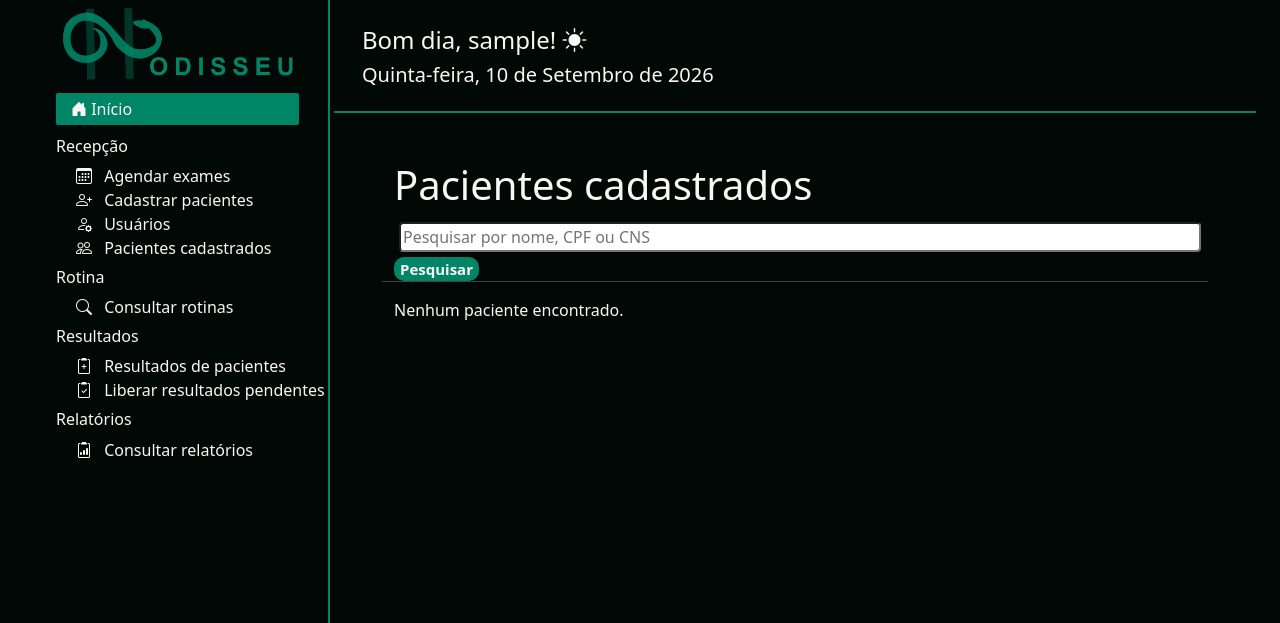
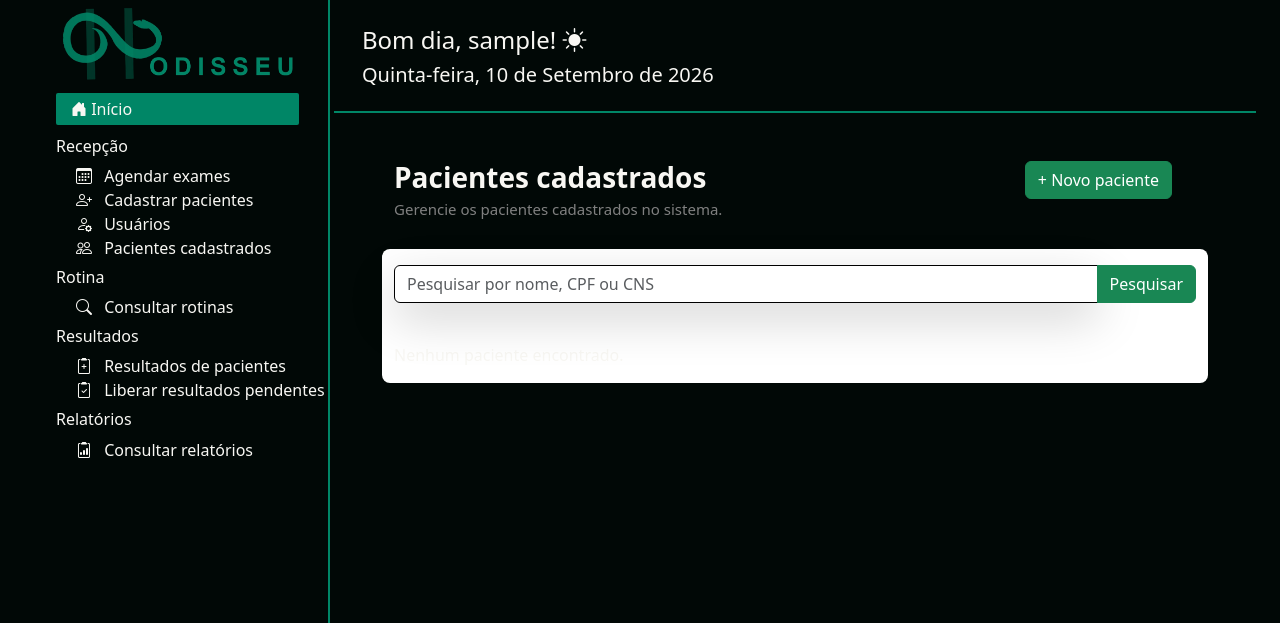
Before and after one commit to AnnaSilva-dev/Sistema-Laboratorial-Odisseu, a Django app: page /pacientes in a window 1280 px wide. Shown: the top 623 px of the page. Run offline with Django 5.2, Linux system fonts and the light colour scheme; the visitor is signed in with stand-in values (Sample User, id 1); some libraries are stand-ins or nearby versions.

Commit message:
aparencia da tela de pacientes

```diff
--- a/odisseu/templates/pacientes.html
+++ b/odisseu/templates/pacientes.html
@@ -2,7 +2,19 @@
 {% block title %}{{ block.super }} - Pacientes{% endblock %}
 {% block content %}
 
-    <h1>Pacientes cadastrados</h1>
+    <div class="row mb-1">
+        <section class="col-md-8">
+            <h1 id="titulo">Pacientes cadastrados</h1>
+            <p id="subtitulo">
+                Gerencie os pacientes cadastrados no sistema.
+            </p>
+        </section>
+        <section class="col-md-4 text-end">
+            <a href="{% url 'cadastrar_paciente' %}" class="btn btn-success">
+                + Novo paciente
+            </a>
+        </section>
+    </div>
 
         <!-- PESQUISA -->
         {% if messages %}
@@ -12,33 +24,44 @@
                     </div>
                 {% endfor %}
         {% endif %}
-    <form method="GET">
-        <input
-            class="edit-forms"
+
+        <section class="container rounded-3 bg-white">
+            <form method="GET" class="mb-4">
+                <div class="input-group py-3">
+                    <input class="form-control shadow-lg border border-black"
                         type="text"
                         name="busca"
                         placeholder="Pesquisar por nome, CPF ou CNS"
-            value="{{ busca }}"
-        >
-        <button class="confirmar border-0" type="submit">
+                        value="{{ busca }}">
+
+                    <button type="submit" class="btn btn-success">
                         Pesquisar
                     </button>
+                </div>
             </form>
 
-    <hr>
+            {% for paciente in pacientes %}
+                <div class="container bg-success-subtle text-black rounded-3 border border-success p-3 shadow-lg">
+                    <section class="row">
+                        <nav class="col-md-8">
+                            <h2 class="text-success fw-bold">{{ paciente.nome }}</h2>
+                        </nav>
+                        <nav class="col-md-4 text-end">
+                            <a href="{% url 'editar_paciente' paciente.id %}" class="btn btn-primary">Editar paciente</a>
+                        </nav>
+                    </section>
 
-    {% for paciente in pacientes %}
-
-        <div>
-
-            <h2>{{ paciente.nome }}</h2>
-
+                    <section class="row">
+                        <nav class="col-md-3">
                             <p><strong>CPF:</strong> {{ paciente.cpf }}</p>
                             <p><strong>CNS:</strong> {{ paciente.cns }}</p>
+                        </nav>
+                        <nav class="col-md-4">
                             <p><strong>Data de nascimento:</strong> {{ paciente.data_nascimento|date:"d/m/Y" }}</p>
                             <p><strong>Telefone:</strong> {{ paciente.telefone }}</p>
+                        </nav>
+                    </section>
 
-            <a href="{% url 'editar_paciente' paciente.id %}">Editar paciente</a>
 
                     {% if paciente_editando.id == paciente.id %}
 
@@ -58,51 +81,44 @@
                     {% endif %}
 
                     <!-- HISTÓRICO DE EXAMES -->
+                    <button class="btn btn-success my-2" type="button"
+                        data-bs-toggle="collapse"
+                        data-bs-target="#exames_paciente_{{ paciente.id }}"
+                        aria-expanded="false"
+                        aria-controls="exames_paciente_{{ paciente.id }}">
+                        Ver histórico de exames
+                    </button>
 
-            <h3>Histórico de exames</h3>
-
+                    <div class="collapse mt-2" id="exames_paciente_{{ paciente.id }}">
                         {% for grupo in paciente.historico_agendamentos %}
-
-                <div>
-
-                    <h4>{{ grupo.data|date:"d/m/Y" }}</h4>
+                            <div class="card card-body bg-white text-dark mb-2">
+                                <h5>{{ grupo.data|date:"d/m/Y" }}</h5>
 
                                 {% for agendamento in grupo.agendamentos %}
-
-                        <div>
-                            <strong>{{ agendamento.get_exame_display }}</strong>
-
+                                    <div class="mb-1">
+                                        <strong>{{ agendamento.get_exame_display }}</strong> —
                                         {% if agendamento.resultado %}
-
                                             {% if agendamento.resultado.liberado %}
-                                    ✓ Resultado liberado
+                                                <span class="text-success">✓ Resultado liberado</span>
                                             {% else %}
-                                    ◷ Aguardando liberação
+                                                <span class="text-warning">◷ Aguardando liberação</span>
                                             {% endif %}
-
                                         {% else %}
-                                — Resultado pendente
+                                            <span class="text-secondary">— Resultado pendente</span>
                                         {% endif %}
-
                                     </div>
-
-                        <br>
-
                                 {% endfor %}
 
                                 {% if grupo.tem_liberado %}
-                        <a href="{% url 'ver_resultados' paciente.id grupo.data|date:'Y-m-d' %}">
+                                    <a href="{% url 'ver_resultados' paciente.id grupo.data|date:'Y-m-d' %}" class="btn btn-sm btn-outline-success mt-2 align-self-start">
                                         Ver laudo
                                     </a>
                                 {% endif %}
-
                             </div>
-
-                <hr>
-
                         {% empty %}
-                <p>Nenhum exame encontrado para este paciente.</p>
+                            <p class="text-muted mt-2">Nenhum exame encontrado para este paciente.</p>
                         {% endfor %}
+                    </div>
 
                 </div>
 
@@ -111,5 +127,7 @@
             {% empty %}
                 <p>Nenhum paciente encontrado.</p>
             {% endfor %}
+        </section>
+
 
 {% endblock %}
```
Lines whose indentation alone changed are shown as unchanged.
